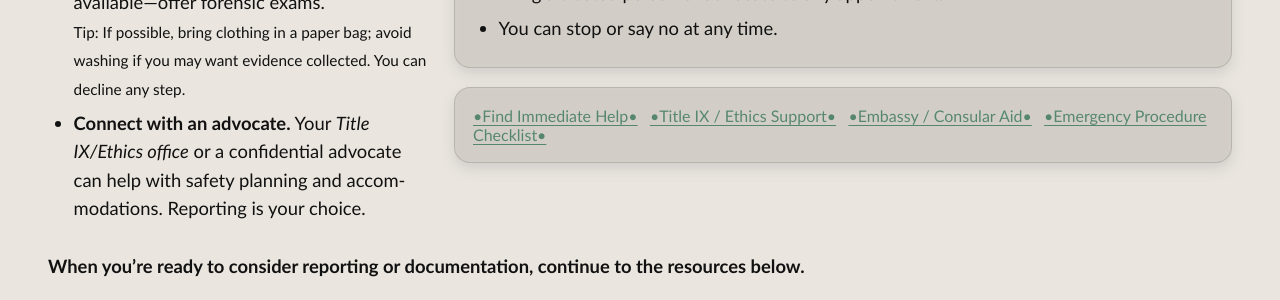
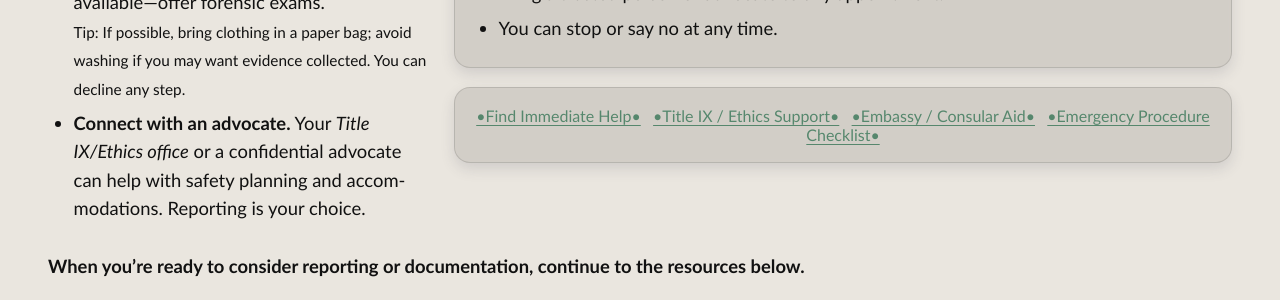
Before and after one commit to AnthroSafetyWarrior/GoldenTrowelProject, a Jekyll site: the page built from _pages/reporting.html, in a window 1280 px wide. Shown: the part 1754-2054 px from the top of the page. Built offline with Jekyll 4.4.1, drawn with Linux system fonts in a browser that asks for light colours.

Commit message:
updating name

```diff
--- a/_pages/reporting.html
+++ b/_pages/reporting.html
@@ -59,7 +59,7 @@ hero_tint: .40                        # optional (0–1: higher = more maroon ov
       </ul>
     </article>
 <br>
-<article class="card card--glass">
+<article class="card card--glass" style="text-align:center">
       <!-- Quick links (update hrefs to your routes) -->
   <a class="btn" href="/support.html#immediate-help">•Find Immediate Help•</a>&nbsp;&nbsp;
 <a class="btn" href="/titleIX.html#support">•Title IX / Ethics Support•</a>&nbsp;&nbsp;
```
